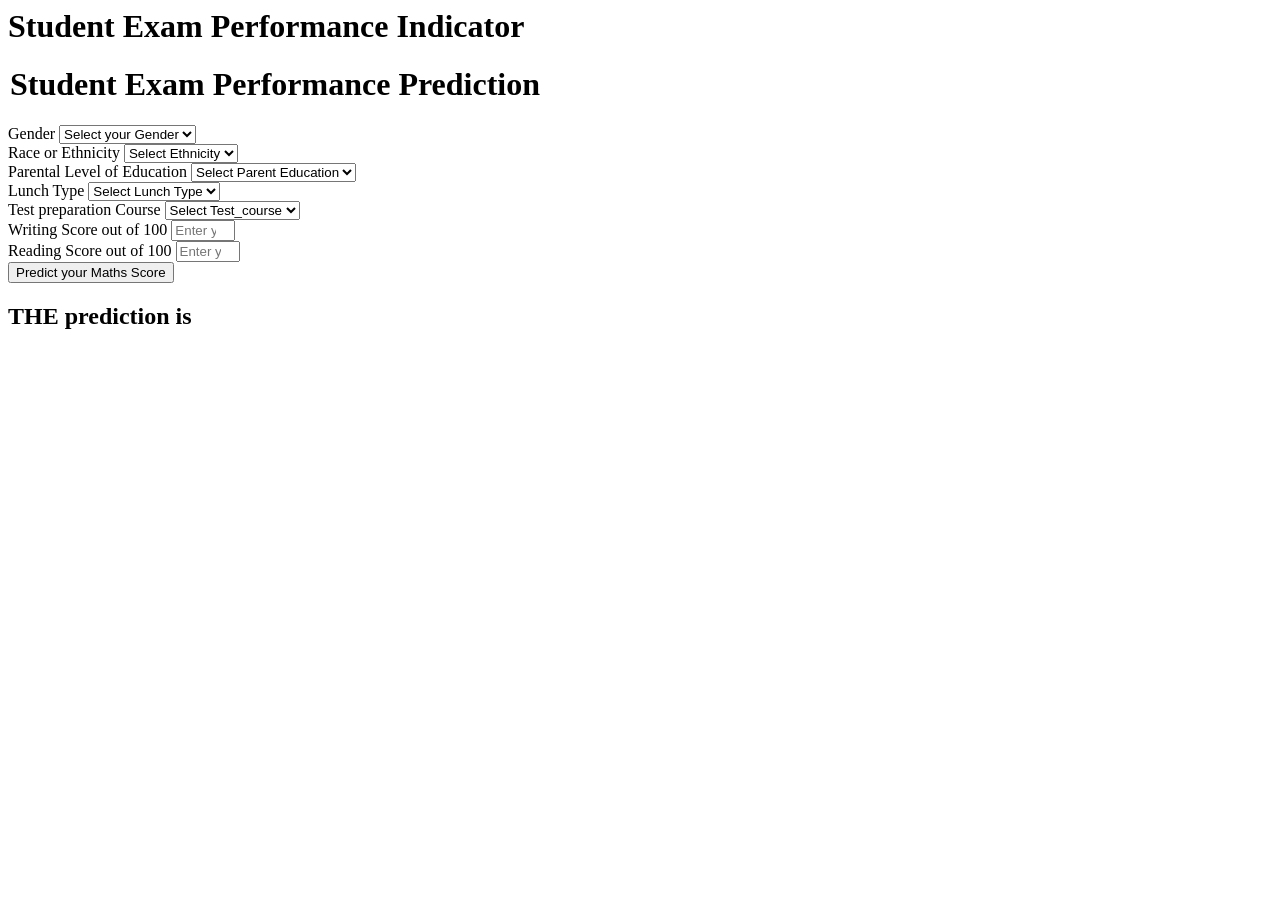
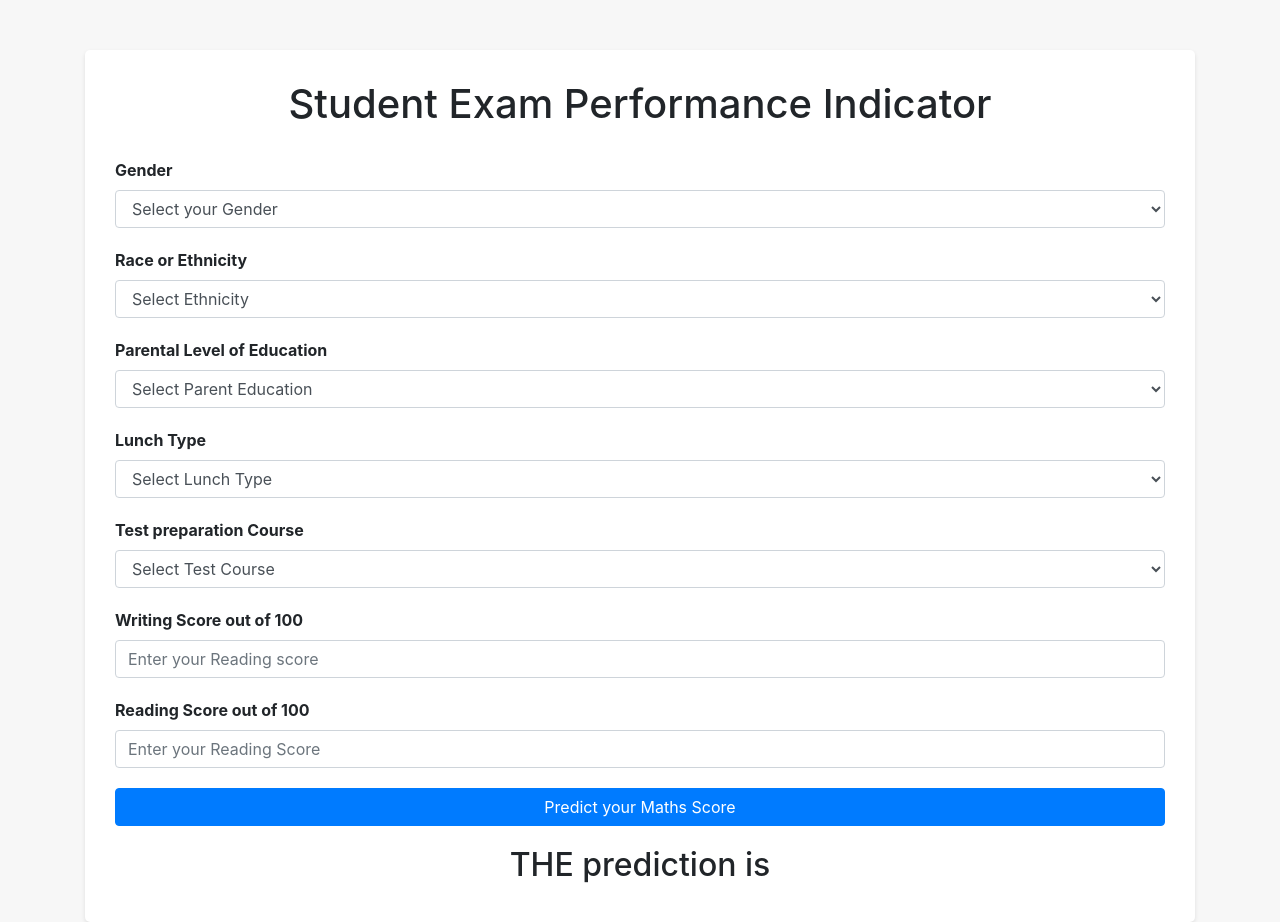
Before and after one commit to tiashamondal29/End-to-End-ML-Project, a Flask app: page /predictdata in a window 1280 px wide. Before the commit the page ends 329 px from the top, so only its background shows below. Run offline with Flask 3, Linux system fonts and the light colour scheme; some libraries are stand-ins or nearby versions.

Commit message:
HTML Modification

```diff
--- /dev/null
+++ b/app.py
@@ -0,0 +1,46 @@
+from flask import Flask,request,render_template
+import numpy as np
+import pandas as pd
+from sklearn.preprocessing import StandardScaler
+from src.pipeline.predict_pipeline import CustomData
+from src.pipeline.predict_pipeline import PredictPipeline
+
+application=Flask(__name__)
+
+app = application
+
+##Route for Homepage
+@app.route('/')
+def index():
+    return render_template('index.html')
+
+@app.route('/predictdata',methods=['GET','POST'])
+def predict_datapoint():
+    if request.method == 'GET':
+        return render_template('home.html')
+    else:
+        data=CustomData(
+            gender=request.form.get('gender'),
+            race_ethnicity=request.form.get('ethnicity'),
+            parental_level_of_education=request.form.get('parental_level_of_education'),
+            lunch=request.form.get('lunch'),
+            test_preparation_course=request.form.get('test_preparation_course'),
+            reading_score=float(request.form.get('writing_score')),
+            writing_score=float(request.form.get('reading_score'))
+        )
+        pred_df=data.get_data_as_data_frame()
+        print(pred_df)
+        print("Before Prediction")
+
+        predict_pipeline=PredictPipeline()
+        print("Mid Prediction")
+
+        results=predict_pipeline.predict(pred_df)
+        print("after Prediction")
+
+        return render_template('home.html',results=results[0])
+
+
+
+if __name__=="__main__":
+    app.run(host="0.0.0.0",port=5001)
--- a/templates/home.html
+++ b/templates/home.html
@@ -1,111 +1,131 @@
+<!DOCTYPE html>
 <html>
+
+<head>
+    <title>Student Exam Performance Indicator</title>
+    <link rel="stylesheet" href="https://maxcdn.bootstrapcdn.com/bootstrap/4.5.2/css/bootstrap.min.css">
+    <style>
+        body {
+            background-color: #f7f7f7;
+        }
+
+        .container {
+            margin: 0 auto;
+            padding-top: 50px;
+        }
+
+        .login {
+            background-color: #ffffff;
+            border-radius: 5px;
+            padding: 30px;
+            box-shadow: 0 2px 4px rgba(0, 0, 0, 0.1);
+        }
+
+        h1 {
+            text-align: center;
+            margin-bottom: 30px;
+        }
+
+        .form-group {
+            margin-bottom: 20px;
+        }
+
+        label {
+            font-weight: bold;
+        }
+
+        input[type="number"] {
+            width: 100%;
+        }
+
+        .btn-primary {
+            width: 100%;
+        }
+
+        h2 {
+            text-align: center;
+            margin-top: 20px;
+        }
+    </style>
+</head>
+
 <body>
+    <div class="container">
         <div class="login">
             <h1>Student Exam Performance Indicator</h1>
 
             <form action="{{ url_for('predict_datapoint')}}" method="post">
-        <h1>
-            <legend>Student Exam Performance Prediction</legend>
-        </h1>
-        <div class="mb-3">
-            <label class="form-label">Gender</label>
-            <select class="form-control" name="gender" placeholder="Enter you Gender" required>
-                <option class="placeholder" selected disabled value="">Select your Gender</option>
-                <option value="male">
-                    Male
-                </option>
-                <option value="female">
-                    Female
-                </option>
+                <div class="form-group">
+                    <label>Gender</label>
+                    <select class="form-control" name="gender" required>
+                        <option selected disabled value="">Select your Gender</option>
+                        <option value="male">Male</option>
+                        <option value="female">Female</option>
                     </select>
                 </div>
-        <div class="mb-3">
-            <label class="form-label">Race or Ethnicity</label>
-            <select class="form-control" name="ethnicity" placeholder="Enter you ethnicity" required>
-                <option class="placeholder" selected disabled value="">Select Ethnicity</option>
-                <option value="group A">
-                    Group A
-                </option>
-                <option value="group B">
-                    Group B
-                </option>
-                <option value="group C">
-                    Group C
-                </option>
-                <option value="group D">
-                    Group D
-                </option>
-                <option value="group E">
-                    Group E
-                </option>
+                <div class="form-group">
+                    <label>Race or Ethnicity</label>
+                    <select class="form-control" name="ethnicity" required>
+                        <option selected disabled value="">Select Ethnicity</option>
+                        <option value="group A">Group A</option>
+                        <option value="group B">Group B</option>
+                        <option value="group C">Group C</option>
+                        <option value="group D">Group D</option>
+                        <option value="group E">Group E</option>
                     </select>
                 </div>
-        <div class="mb-3">
-            <label class="form-label">Parental Level of Education</label>
-            <select class="form-control" name="parental_level_of_education"
-                placeholder="Enter you Parent Education" required>
-                <option class="placeholder" selected disabled value="">Select Parent Education</option>
-                <option value="associate's degree">
-                    associate's degree
-                </option>
-                <option value="bachelor's degree">
-                    bachelor's degree
-                </option>
-                <option value="high school">
-                    high school
-                </option>
-                <option value="master's degree">
-                    master's degree
-                </option>
-                <option value="some college">
-                    some college
-                </option>
-                <option value="some high school">
-                    some high school
-                </option>
+                <div class="form-group">
+                    <label>Parental Level of Education</label>
+                    <select class="form-control" name="parental_level_of_education" required>
+                        <option selected disabled value="">Select Parent Education</option>
+                        <option value="associate's degree">Associate's Degree</option>
+                        <option value="bachelor's degree">Bachelor's Degree</option>
+                        <option value="high school">High School</option>
+                        <option value="master's degree">Master's Degree</option>
+                        <option value="some college">Some College</option>
+                        <option value="some high school">Some High School</option>
                     </select>
                 </div>
-        <div class="mb-3">
-            <label class="form-label">Lunch Type</label>
-            <select class="form-control" name="lunch" placeholder="Enter you Lunch" required>
-                <option class="placeholder" selected disabled value="">Select Lunch Type</option>
-                <option value="free/reduced">
-                    free/reduced
-                </option>
-                <option value="standard">
-                    standard
-                </option>
+                <div class="form-group">
+                    <label>Lunch Type</label>
+                    <select class="form-control" name="lunch" required>
+                        <option selected disabled value="">Select Lunch Type</option>
+                        <option value="free/reduced">Free/Reduced</option>
+                        <option value="standard">Standard</option>
                     </select>
                 </div>
-        <div class="mb-3">
-            <label class="form-label">Test preparation Course</label>
-            <select class="form-control" name="test_preparation_course" placeholder="Enter you Course"
-                required>
-                <option class="placeholder" selected disabled value="">Select Test_course</option>
-                <option value="none">
-                    None
-                </option>
-                <option value="completed">
-                    Completed
-                </option>
+                <div class="form-group">
+                    <label>Test preparation Course</label>
+                    <select class="form-control" name="test_preparation_course" required>
+                        <option selected disabled value="">Select Test Course</option>
+                        <option value="none">None</option>
+                        <option value="completed">Completed</option>
                     </select>
                 </div>
-        <div class="mb-3">
-            <label class="form-label">Writing Score out of 100</label>
-            <input class="form-control" type="number" name="reading_score"
-                placeholder="Enter your Reading score" min='0' max='100' />
+                <div class="form-group">
+                    <label>Writing Score out of 100</label>
+                    <input class="form-control" type="number" name="reading_score" placeholder="Enter your Reading score"
+                        min="0" max="100">
                 </div>
-        <div class="mb-3">
-            <label class="form-label">Reading Score out of 100</label>
-            <input class="form-control" type="number" name="writing_score"
-                placeholder="Enter your Reading Score" min='0' max='100' />
+                <div class="form-group">
+                    <label>Reading Score out of 100</label>
+                    <input class="form-control" type="number" name="writing_score" placeholder="Enter your Reading Score"
+                        min="0" max="100">
                 </div>
-        <div class="mb-3">
-            <input class="btn btn-primary" type="submit" value="Predict your Maths Score" required />
+                <div class="form-group">
+                    <input class="btn btn-primary" type="submit" value="Predict your Maths Score" required>
                 </div>
             </form>
+
             <h2>
-       THE  prediction is {{results}}
+                THE prediction is {{results}}
             </h2>
-   <body>
+        </div>
+    </div>
+
+    <script src="https://ajax.googleapis.com/ajax/libs/jquery/3.5.1/jquery.min.js"></script>
+    <script src="https://cdnjs.cloudflare.com/ajax/libs/popper.js/1.16.0/umd/popper.min.js"></script>
+    <script src="https://maxcdn.bootstrapcdn.com/bootstrap/4.5.2/js/bootstrap.min.js"></script>
+</body>
+
 </html>
```
Lines whose indentation alone changed are shown as unchanged.
